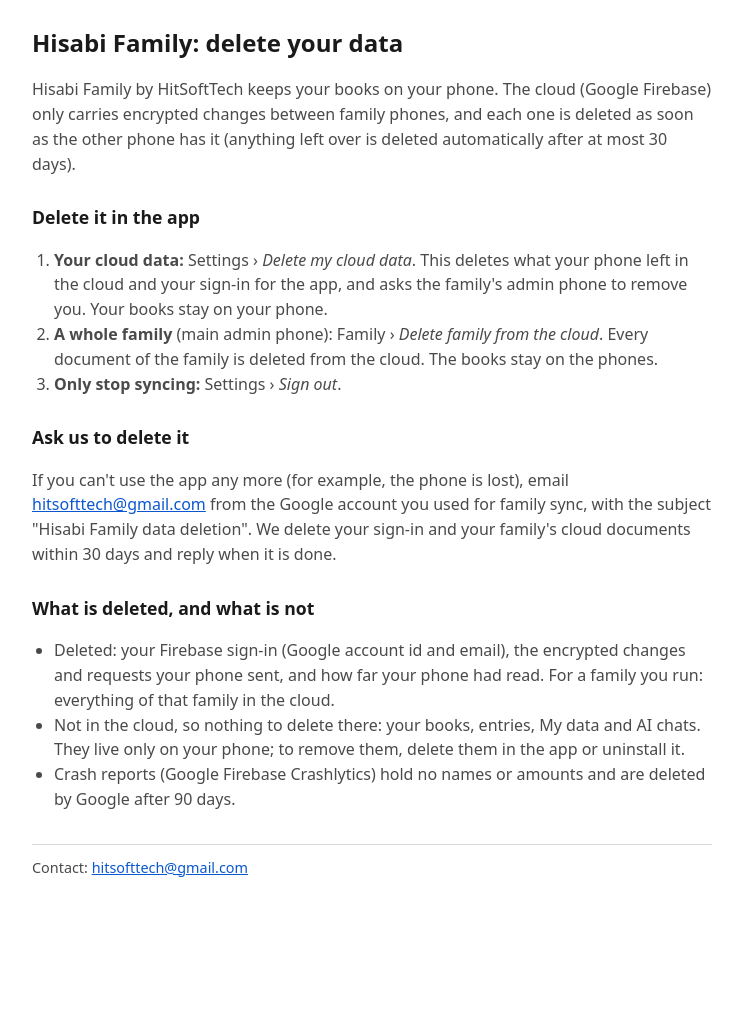
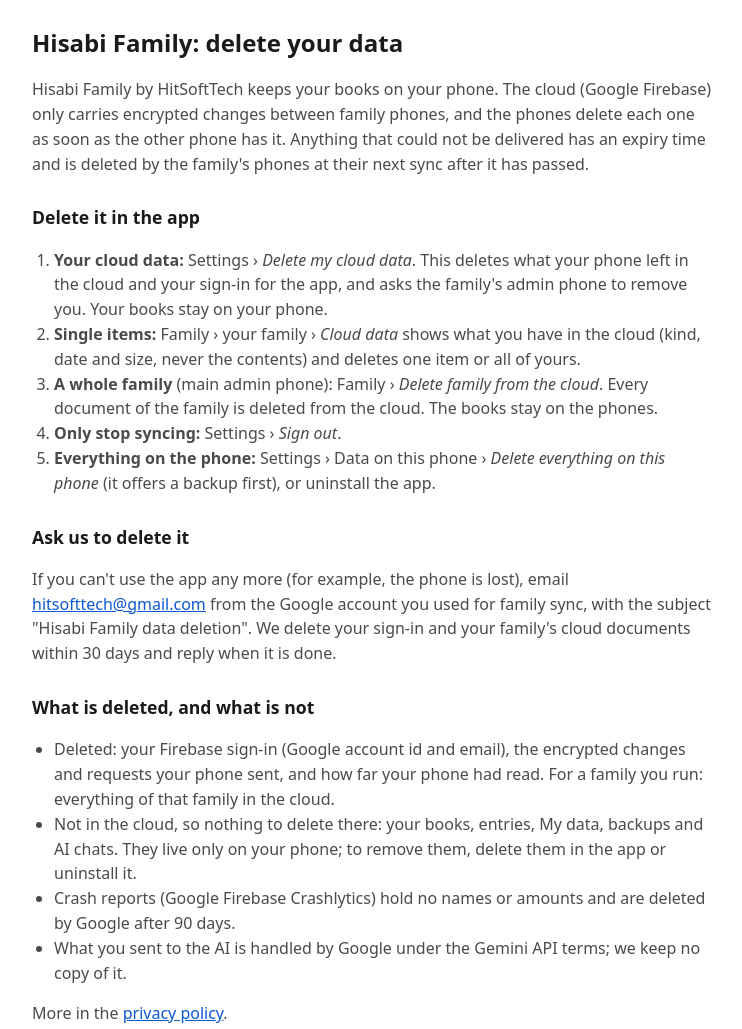
Before and after one commit to hitensadani/JSON, a plain HTML site: page HisabiFamilyDeleteData.html in a window 1280 px wide. Shown: the top 1029 px of the page, without its empty margins (268-1010 px from the left). Before the commit the page ends 941 px from the top, so only its background shows below. Drawn offline with Linux system fonts and the light colour scheme.

Commit message:
Update HisabiFamilyDeleteData.html (K-5)

```diff
--- a/HisabiFamilyDeleteData.html
+++ b/HisabiFamilyDeleteData.html
@@ -23,16 +23,21 @@
 <main>
   <h1>Hisabi Family: delete your data</h1>
   <p>Hisabi Family by HitSoftTech keeps your books on your phone. The cloud (Google Firebase) only carries
-     encrypted changes between family phones, and each one is deleted as soon as the other phone has it
-     (anything left over is deleted automatically after at most 30 days).</p>
+     encrypted changes between family phones, and the phones delete each one as soon as the other phone has it.
+     Anything that could not be delivered has an expiry time and is deleted by the family's phones at their next sync
+     after it has passed.</p>
 
   <h2>Delete it in the app</h2>
   <ol>
     <li><strong>Your cloud data:</strong> Settings › <em>Delete my cloud data</em>. This deletes what your phone left in the
         cloud and your sign-in for the app, and asks the family's admin phone to remove you. Your books stay on your phone.</li>
+    <li><strong>Single items:</strong> Family › your family › <em>Cloud data</em> shows what you have in the cloud
+        (kind, date and size, never the contents) and deletes one item or all of yours.</li>
     <li><strong>A whole family</strong> (main admin phone): Family › <em>Delete family from the cloud</em>. Every document of
         the family is deleted from the cloud. The books stay on the phones.</li>
     <li><strong>Only stop syncing:</strong> Settings › <em>Sign out</em>.</li>
+    <li><strong>Everything on the phone:</strong> Settings › Data on this phone › <em>Delete everything on this
+        phone</em> (it offers a backup first), or uninstall the app.</li>
   </ol>
 
   <h2>Ask us to delete it</h2>
@@ -45,10 +50,13 @@
   <ul>
     <li>Deleted: your Firebase sign-in (Google account id and email), the encrypted changes and requests your phone sent,
         and how far your phone had read. For a family you run: everything of that family in the cloud.</li>
-    <li>Not in the cloud, so nothing to delete there: your books, entries, My data and AI chats. They live only on your
-        phone; to remove them, delete them in the app or uninstall it.</li>
+    <li>Not in the cloud, so nothing to delete there: your books, entries, My data, backups and AI chats. They live only
+        on your phone; to remove them, delete them in the app or uninstall it.</li>
     <li>Crash reports (Google Firebase Crashlytics) hold no names or amounts and are deleted by Google after 90 days.</li>
+    <li>What you sent to the AI is handled by Google under the Gemini API terms; we keep no copy of it.</li>
   </ul>
+
+  <p>More in the <a href="https://hitensadani.github.io/JSON/HisabiFamilyPrivacyPolicy.html">privacy policy</a>.</p>
 
   <p class="note">Contact: <a href="mailto:hitsofttech@gmail.com">hitsofttech@gmail.com</a></p>
 </main>
```
